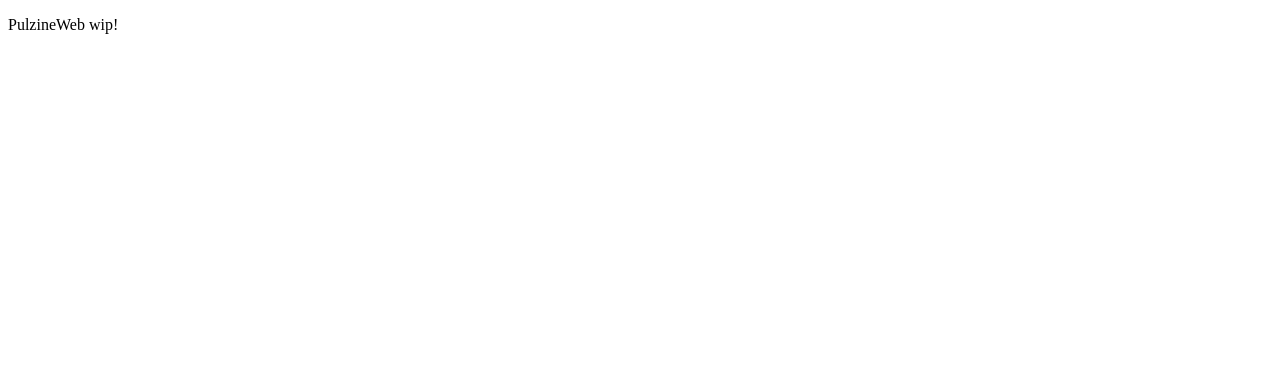
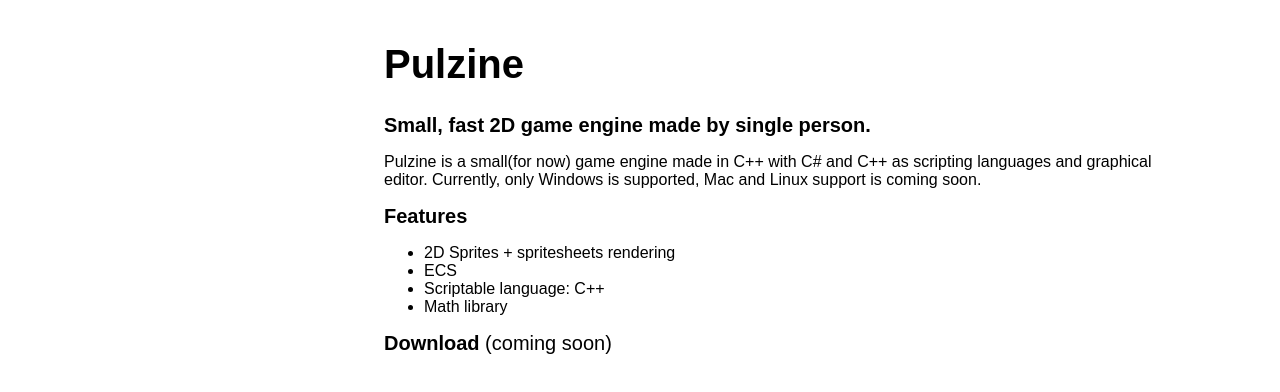
Before and after one commit to Pulzer/pulzer.github.io, a plain HTML site: page index.html in a window 1280 px wide. Drawn offline with Linux system fonts and the light colour scheme.

Commit message:
Update #1

```diff
--- a/index.html
+++ b/index.html
@@ -3,11 +3,25 @@
   <head>
     <meta charset="utf-8">
     <meta name="viewport" content="width=device-width">
-    <title>Pulzine website</title>
-    <link href="style.css" rel="stylesheet" type="text/css" />
+    <title>Pulzine</title>
+    <link rel="stylesheet" href="styles.css">
   </head>
   <body>
-      <p>PulzineWeb wip!</p>
-    <!--<script src="script.js"></script>-->
+    <header>
+      <h1>Pulzine</h1>
+    </header>
+
+    <section>
+      <div class="description"><strong>Small, fast 2D game engine made by single person.</strong></div>
+      <p>Pulzine is a small(for now) game engine made in C++ with C# and C++ as scripting languages and graphical editor. Currently, only Windows is supported, Mac and Linux support is coming soon.</p>
+      <div class="description"><strong>Features</strong></div>
+      <ul>
+        <li>2D Sprites + spritesheets rendering</li>
+        <li>ECS</li>
+        <li>Scriptable language: C++</li>
+        <li>Math library</li>
+      </ul>
+      <div class="description"><strong>Download</strong> (coming soon)</div>
+    </section>
   </body>
 </html>
--- /dev/null
+++ b/styles.css
@@ -0,0 +1,22 @@
+body {
+    background: white;
+    font-family: Arial, Helvetica, sans-serif;
+    margin: 0px;
+  }
+  header {
+    padding-left: 0px;
+    padding-top: 15px;
+    margin-left: 30%;
+  }
+  section {
+    padding: 0px;
+    margin-left: 30%;
+    margin-right: 10%;
+    color: black;
+  }
+  h1 {
+    font-size: 250%;
+  }
+  div.description {
+      font-size: 125%;
+  }
```
Also changed, not shown: style.css (deleted).
